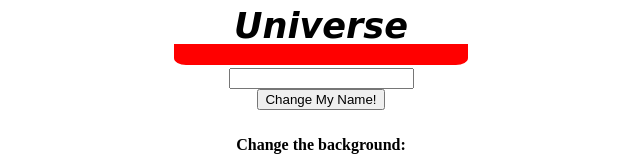
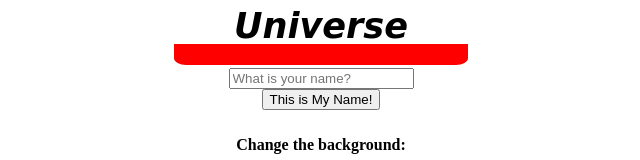
Before and after one commit to katherinemtam/name-tag, a plain HTML site: page index.html in a window 1280 px wide. Shown: the part 345-505 px from the top of the page, without its empty margins (319-959 px from the left). Drawn offline with Linux system fonts and the light colour scheme.

Commit message:
add input placeholder, change default name

```diff
--- a/index.html
+++ b/index.html
@@ -15,8 +15,8 @@
             <h3><em>Steven Universe</em></h3>
         </div>
     </header>
-    <input id="my-special-input"/>
-    <button id="my-special-button">Change My Name!</button>
+    <input id="my-special-input" placeholder="What is your name?"/>
+    <button id="my-special-button">This is My Name!</button>
     <section>
         <p><strong>Change the background:</strong></p>
         <button id="change-color-pink">Make me Pink</button>
```
